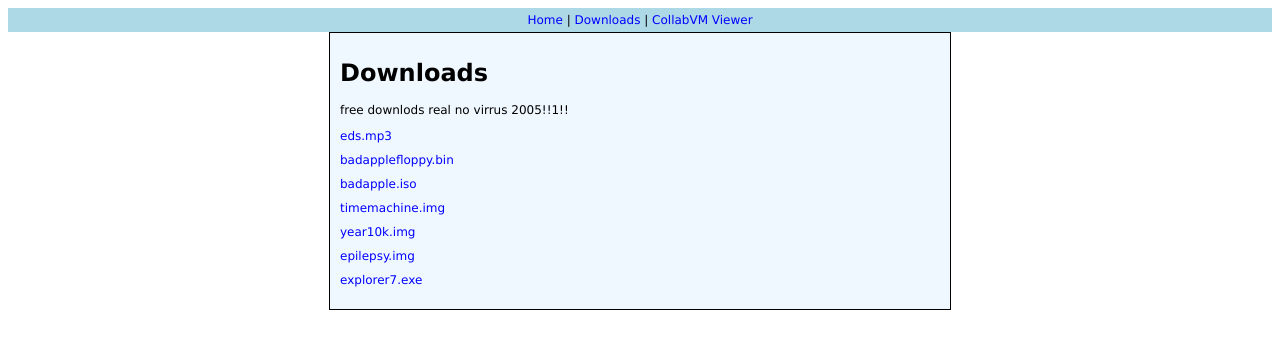
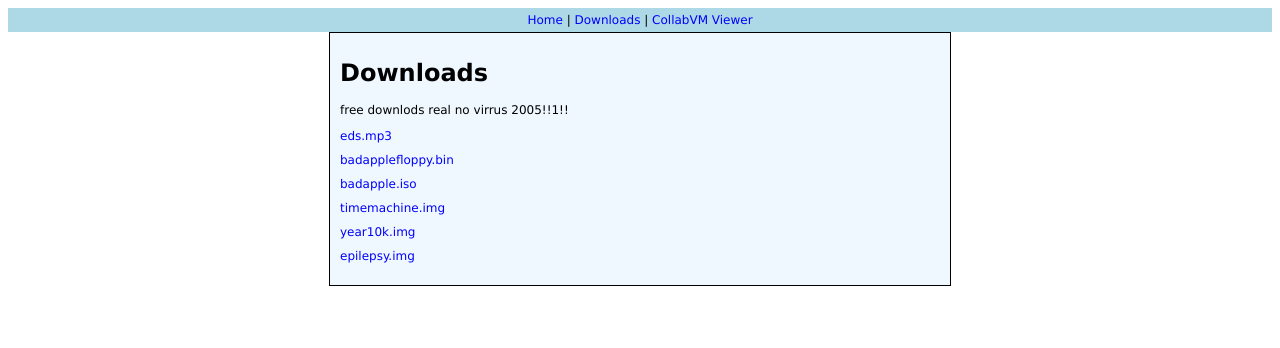
Before and after one commit to RandomGamingIn144p/randomgamingin144p.github.io, a plain HTML site: page downloads/index.html in a window 1280 px wide. Drawn offline with Linux system fonts and the light colour scheme.

Commit message:
Update index.html

```diff
--- a/downloads/index.html
+++ b/downloads/index.html
@@ -54,7 +54,6 @@
             <li><a href="/downloads/timemachine.img">timemachine.img</a></li>
             <li><a href="/downloads/year10k.img">year10k.img</a></li>
             <li><a href="/downloads/epilepsy.img">epilepsy.img</a></li>
-            <li><a href="/downloads/explorer7.exe">explorer7.exe</a></li>
         </ul>
     </div>
 </body>
```
